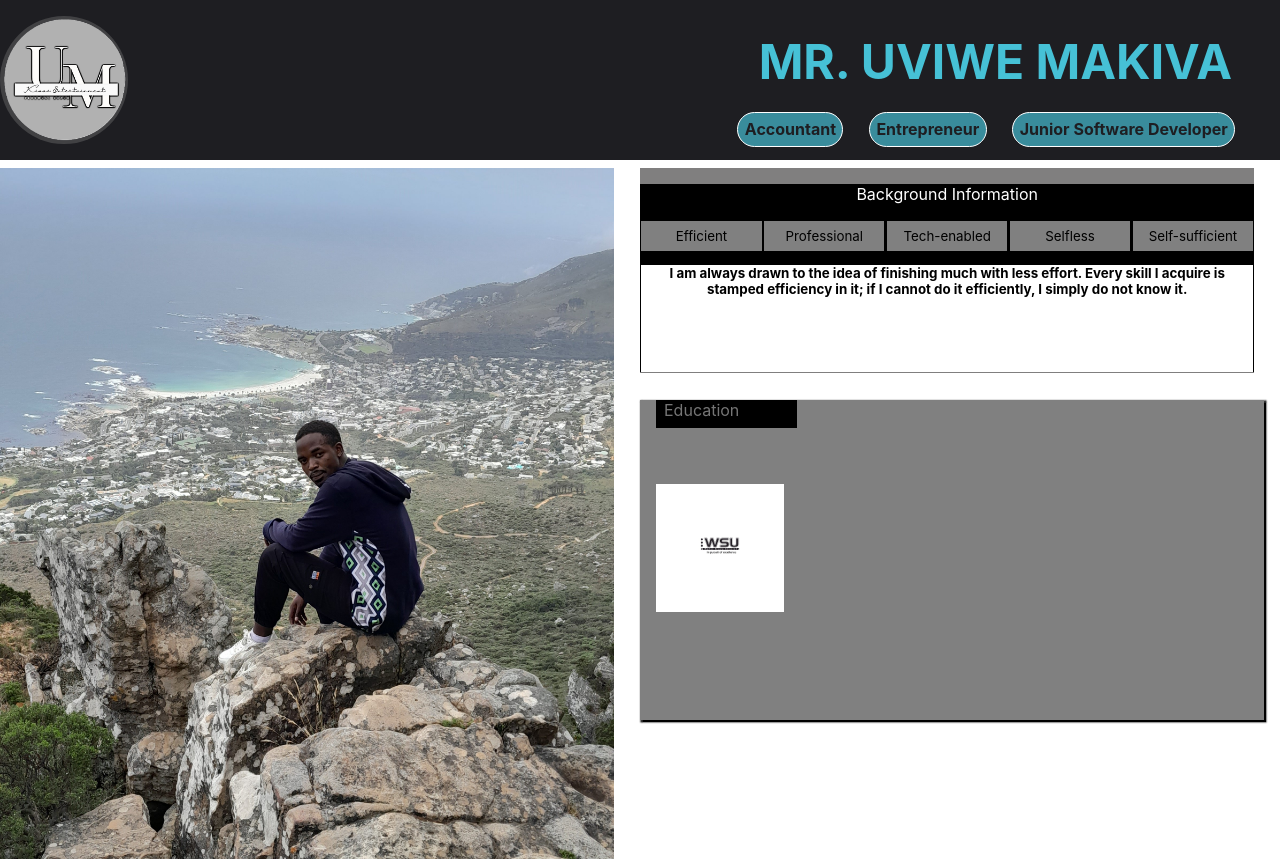
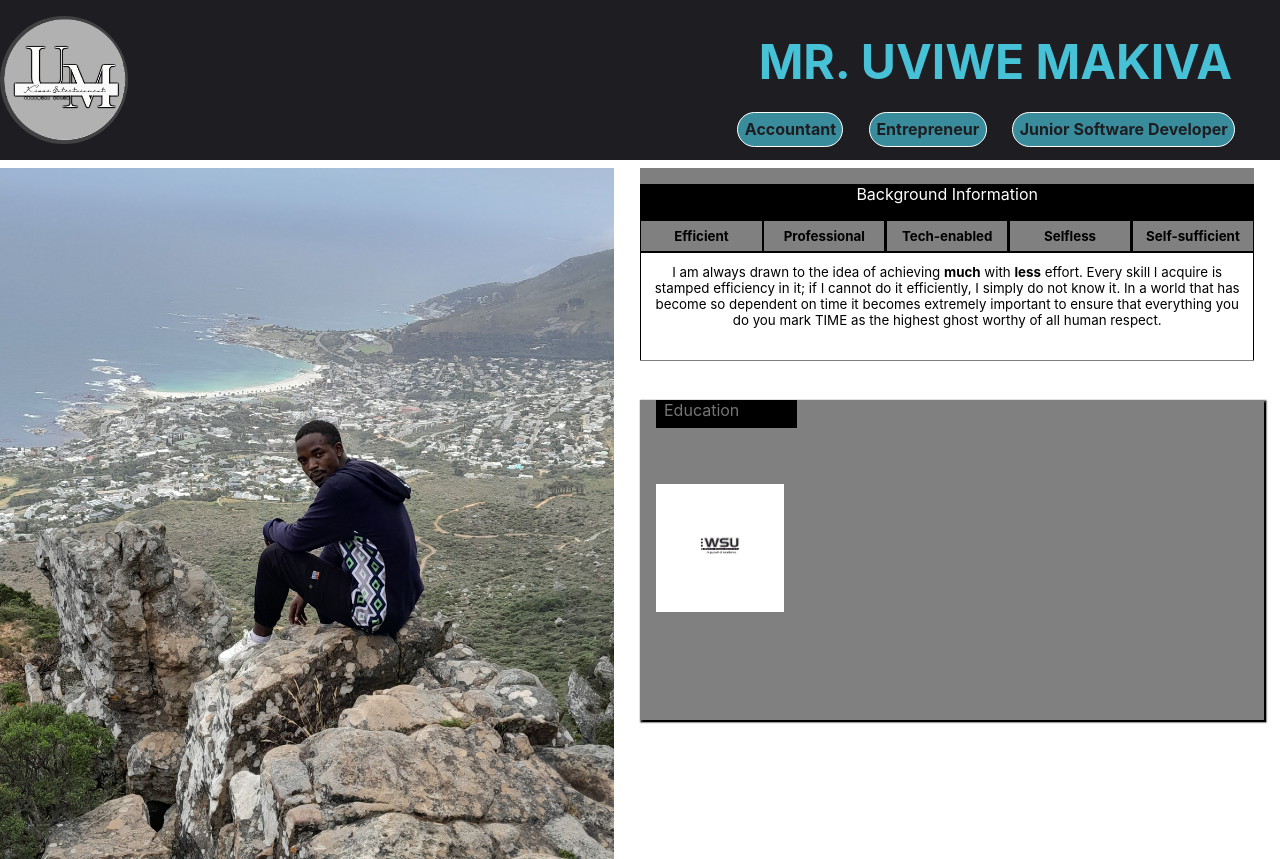
Before and after one commit to Urates/reactResume, a React (Create React App) app: page / in a window 1280 px wide. Built offline with nearby package versions, Linux system fonts and the light colour scheme.

Commit message:
background component updated once more

```diff
--- a/src/components/Background.css
+++ b/src/components/Background.css
@@ -30,7 +30,9 @@
 .content-body p
 {
     color: black;
-    font-weight: bold;
+    position: absolute;
+    top: 0.4em;
+    margin: 0.4em;
 
 }
 .Background-content a
@@ -42,6 +44,7 @@
     text-decoration: none;
     width: 100%;
     font-size:smaller;
+    font-weight: bold;
 }
 .Background-content a:hover
 {
@@ -54,6 +57,10 @@
     font-size: small;
     font-weight: bold;
 }
+.Background-container a:active
+{
+    background-color: white;
+}
 p
 {
     text-align: center;
--- a/src/components/Background.js
+++ b/src/components/Background.js
@@ -21,11 +21,11 @@ function Background(){
                 <a href='#' id='self-sufficient' onClick={() => handleLinkClick('self-sufficient')}>Self-sufficient</a>
             </div>
             <div className='content-body'>
-              {selectedLink === 'efficient' && <p>I am always drawn to the idea of finishing much with less effort. Every skill I acquire is stamped efficiency in it; if I cannot do it efficiently, I simply do not know it.</p>}
-              {selectedLink === 'professional' && <p>Professional content here...</p>}
-              {selectedLink === 'tech-enabled' && <p>Tech-enabled content here...</p>}
-              {selectedLink === 'selfless' && <p>Selfless content here...</p>}
-              {selectedLink === 'self-sufficient' && <p>Self-sufficient content here...</p>}
+              {selectedLink === 'efficient' && <p>I am always drawn to the idea of achieving <b>much</b> with <b>less</b> effort. Every skill I acquire is stamped efficiency in it; if I cannot do it efficiently, I simply do not know it. In a world that has become so dependent on time it becomes extremely important to ensure that everything you do you mark TIME as the highest ghost worthy of all human respect.</p>}
+              {selectedLink === 'professional' && <p>We coexist in this world; so much that the existence of the other needs to be structured so that it peacefully synchronises with the whole human system. This calls for the development of a standard to in the cohabitate the world and that standard is none other than professionalism which encourages respect for everyone.</p>}
+              {selectedLink === 'tech-enabled' && <p>Tech is mostly, if not entirely, about efficiency and effectiveness. The initial goal of tech is to provide alternative and easier ways to lead our lives on this land. Most of my life is lead by technological operations in one way or another.</p>}
+              {selectedLink === 'selfless' && <p>As we navigate our way in this life it becomes complicated to choose with certainty the right way of living. For example, most people believe that you need to be self-centered to survive well in this world, I just chose being selfless and I am still happy with my life at least at a moral level.</p>}
+              {selectedLink === 'self-sufficient' && <p>Self-sufficiency in this context is used to mean that I generally do not require anyone behind me monitoring my learning because I have made learning as part of my daily meal. I no longer push myself to learn, I am actually trying to reduce the intensity of over-reading to save some time for a variety of other healthy habits.</p>}
             </div>
         </div>
       </div>
```
